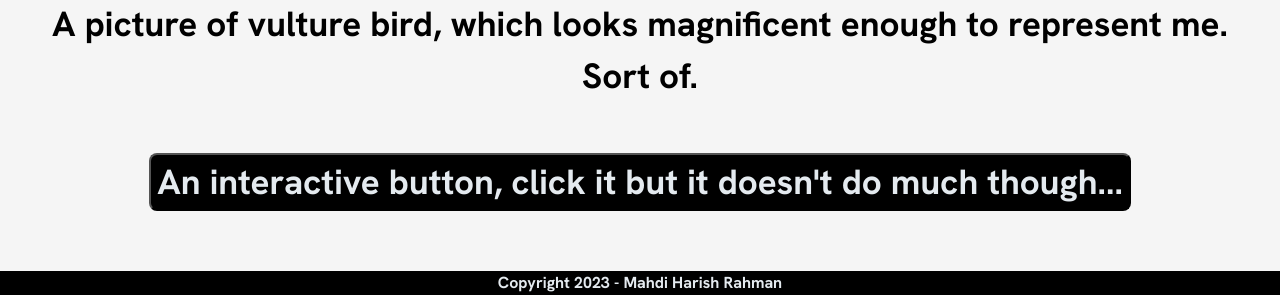
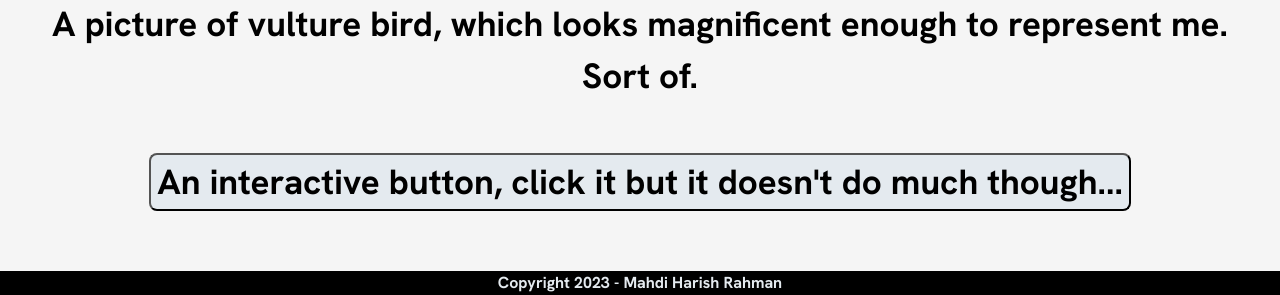
Before and after one commit to revou-fsse-1/w4-my-portfolio-mahdiharish, a plain HTML site: page index.html in a window 1280 px wide. In both pictures the pointer is over the button 640 px from the left and 1390 px from the top of the page. Shown: the part 1209-1504 px from the top of the page. Drawn offline with Linux system fonts and the light colour scheme.

```diff
--- a/index.css
+++ b/index.css
@@ -199,3 +199,9 @@
   margin-top: 30px;
   margin-bottom: 60px;
 }
+
+.button:hover {
+  color: black;
+  background-color: #e4eaef;
+  cursor: pointer;
+}
```
Also changed, not shown: assets/step-1.jpg (added), assets/step-2.jpg (added), assets/step-3.jpg (added), 1 other file.
